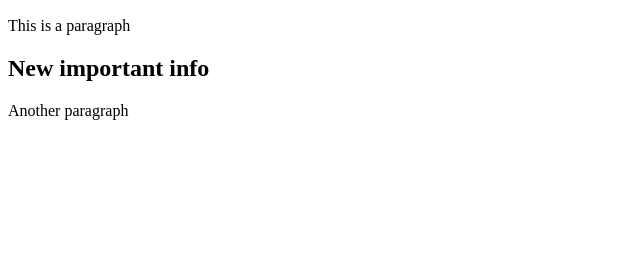
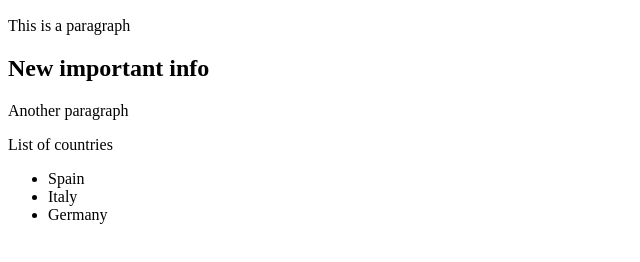
Before and after one commit to a21alejandrovp/projectGit, a plain HTML site: page index.html in a window 1280 px wide. Shown: the part 110-372 px from the top of the page, without its empty margins (0-640 px from the left). Drawn offline with Linux system fonts and the light colour scheme.

Commit message:
initial commit for index file

```diff
--- a/index.html
+++ b/index.html
@@ -12,5 +12,11 @@
     <p>This is a paragraph</p>
     <h2>New important info</h2>
     <p>Another paragraph</p>
+    <p>List of countries</p>
+    <ul>
+        <li>Spain</li>
+        <li>Italy</li>
+        <li>Germany</li>
+    </ul>
 </body>
 </html>
```
